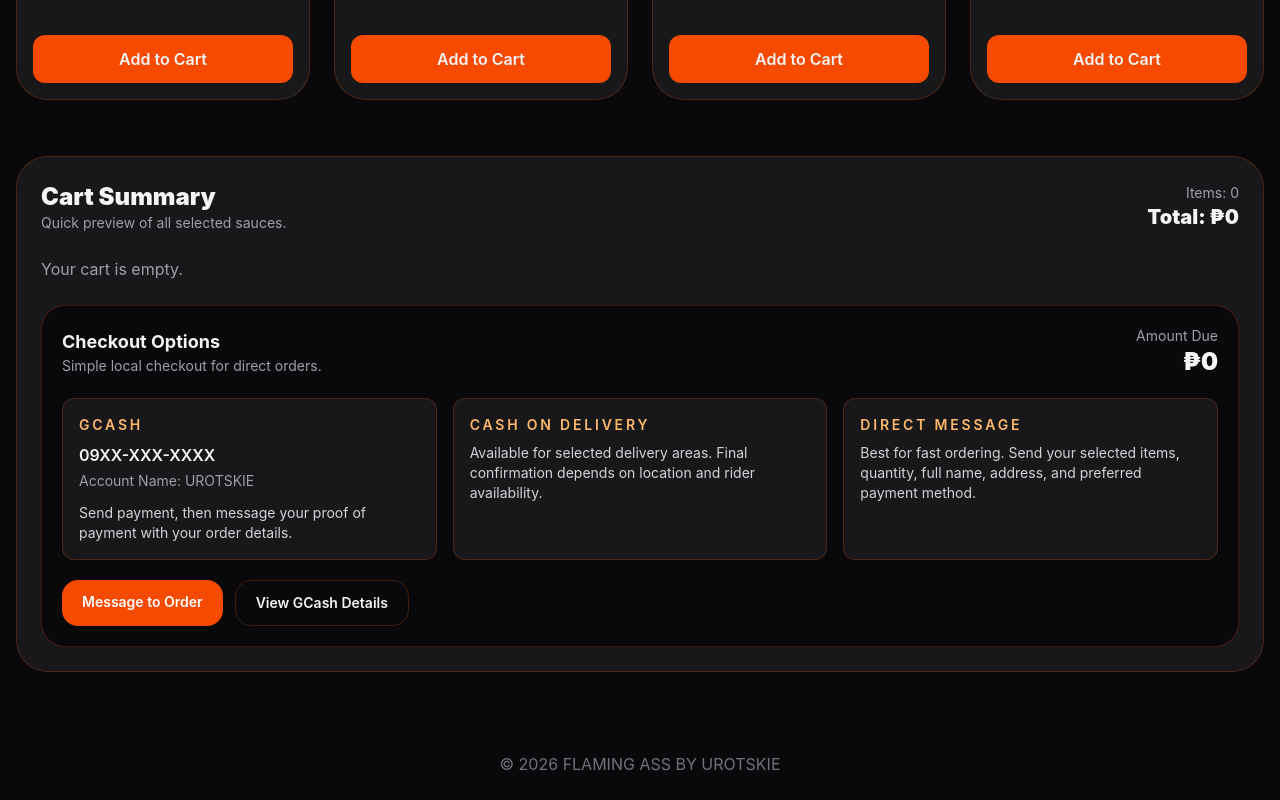
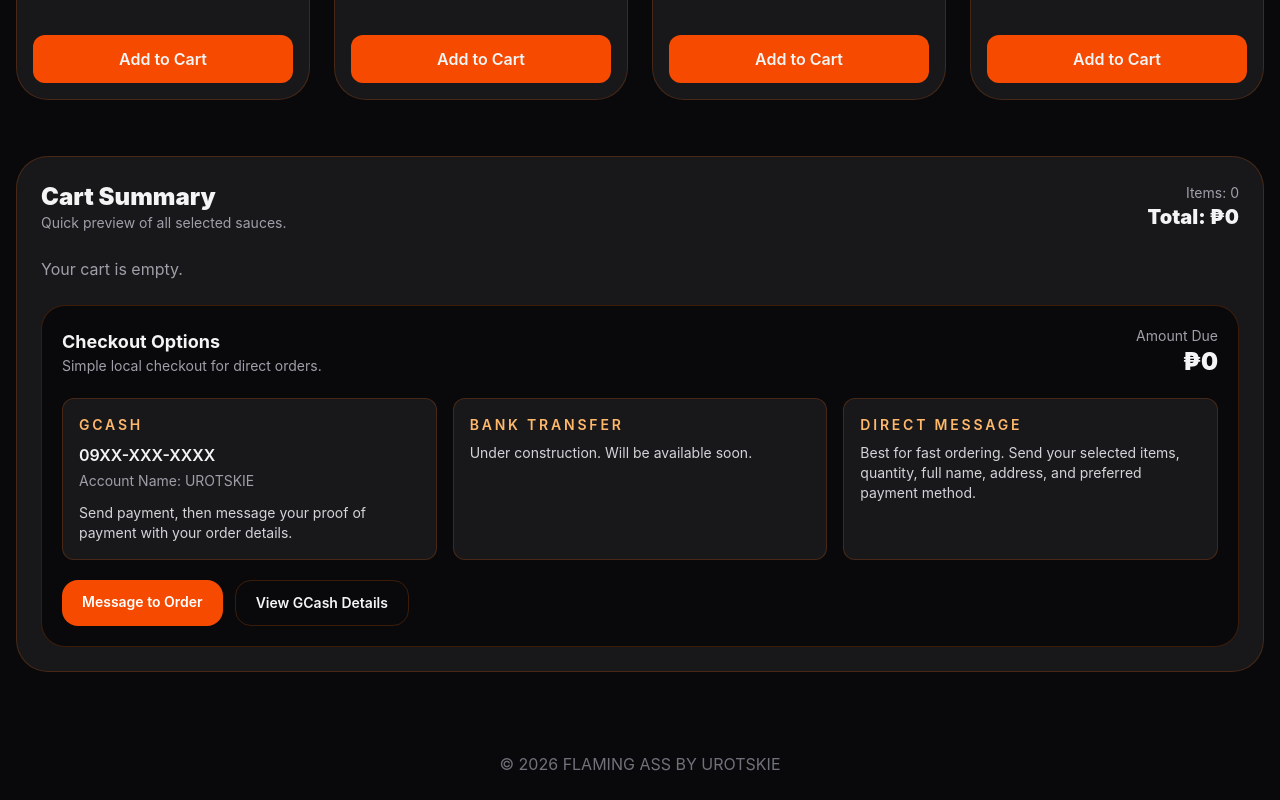
Before and after one commit to urotskie/flaming-ass-website, a React (Vite) app: page / in a window 1280 px wide. Shown: the part 1363-2163 px from the top of the page. Built offline with nearby package versions, Linux system fonts and the light colour scheme.

Commit message:
add cart controls and checkout section

```diff
--- a/src/App.jsx
+++ b/src/App.jsx
@@ -299,9 +299,9 @@
                 </div>
 
                 <div className="rounded-xl border border-orange-500/20 bg-zinc-900 p-4">
-                  <p className="text-sm font-semibold uppercase tracking-[0.2em] text-orange-300">Cash on Delivery</p>
+                  <p className="text-sm font-semibold uppercase tracking-[0.2em] text-orange-300">Bank Transfer</p>
                   <p className="mt-2 text-sm text-zinc-300">
-                    Available for selected delivery areas. Final confirmation depends on location and rider availability.
+                    Under construction. Will be available soon.
                   </p>
                 </div>
 
```
